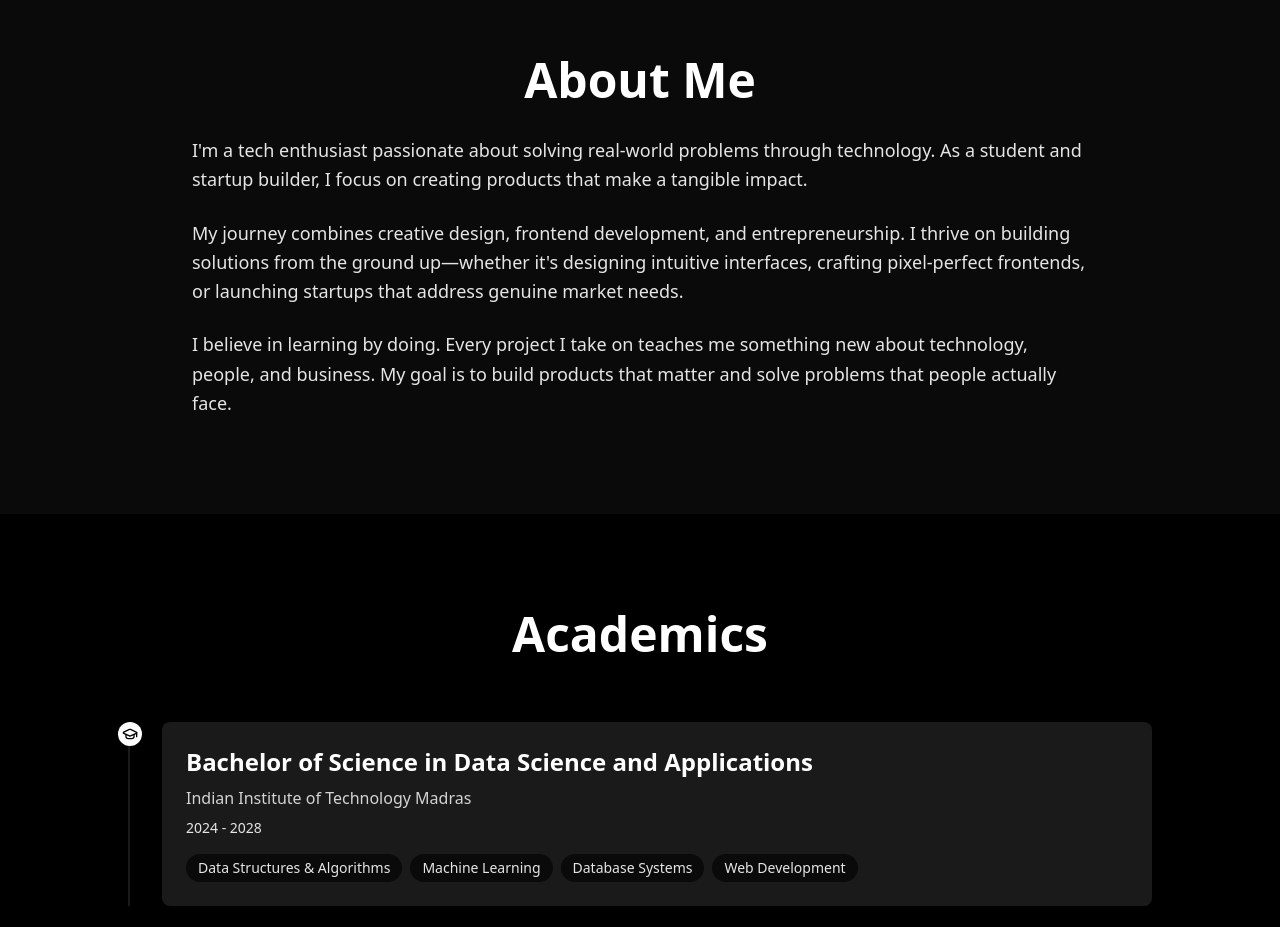
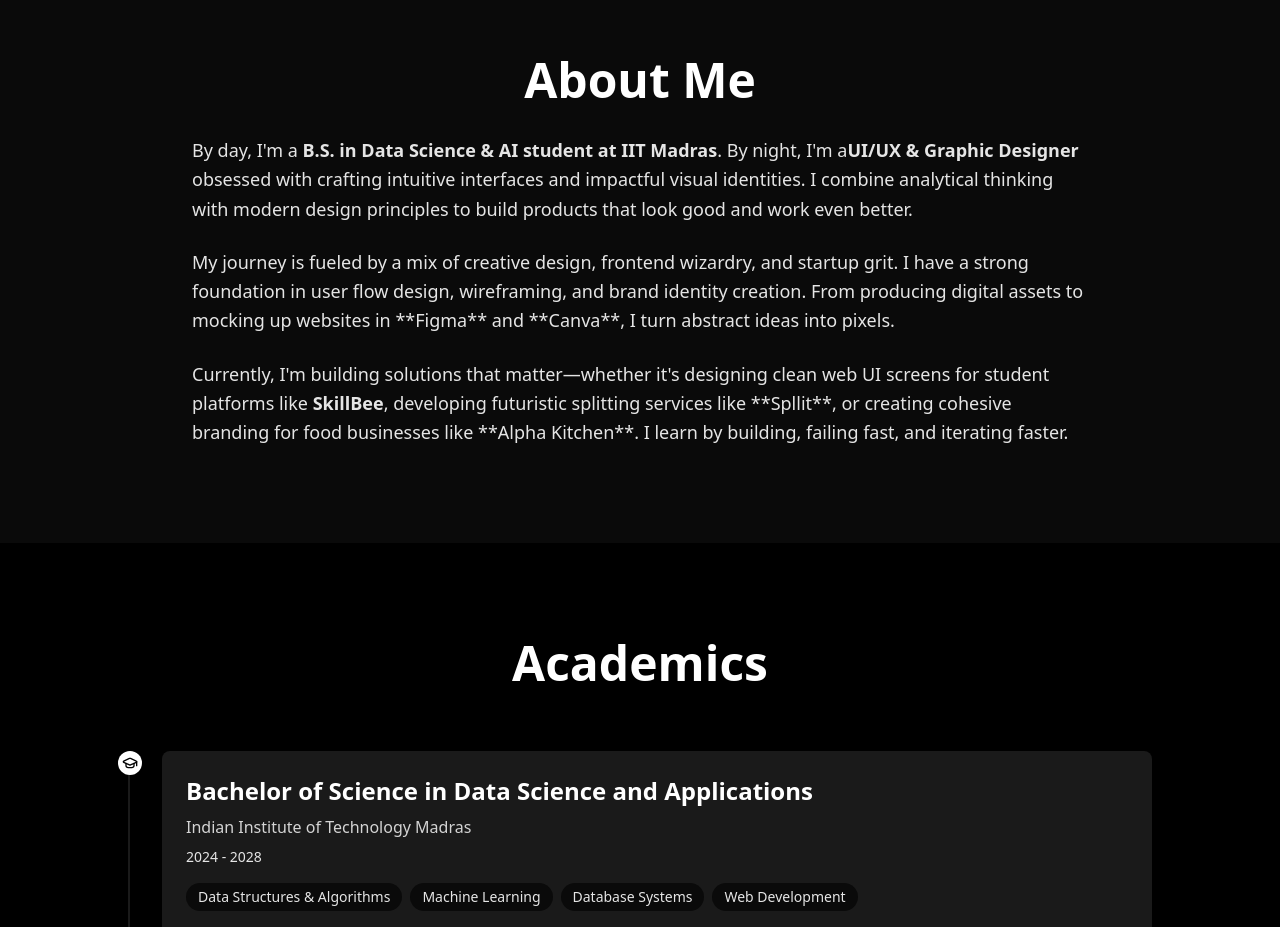
Before and after one commit to 25f3003058-afk/my-portfolio, a Next.js app: page / in a window 1280 px wide. Shown: the part 840-1767 px from the top of the page. Built offline with nearby package versions, Linux system fonts and the light colour scheme.

Commit message:
docs: Update About section with resume profile

```diff
--- a/components/About.tsx
+++ b/components/About.tsx
@@ -23,20 +23,21 @@
 
           <div className="space-y-6 text-light-200 text-lg leading-relaxed">
             <p>
-              I'm a tech enthusiast passionate about solving real-world problems through technology.
-              As a student and startup builder, I focus on creating products that make a tangible impact.
+              By day, I'm a <strong>B.S. in Data Science & AI student at IIT Madras</strong>. By night, I'm a
+              <strong>UI/UX & Graphic Designer</strong> obsessed with crafting intuitive interfaces and impactful visual identities.
+              I combine analytical thinking with modern design principles to build products that look good and work even better.
             </p>
 
             <p>
-              My journey combines creative design, frontend development, and entrepreneurship.
-              I thrive on building solutions from the ground up—whether it's designing intuitive interfaces,
-              crafting pixel-perfect frontends, or launching startups that address genuine market needs.
+              My journey is fueled by a mix of creative design, frontend wizardry, and startup grit.
+              I have a strong foundation in user flow design, wireframing, and brand identity creation.
+              From producing digital assets to mocking up websites in **Figma** and **Canva**, I turn abstract ideas into pixels.
             </p>
 
             <p>
-              I believe in learning by doing. Every project I take on teaches me something new about
-              technology, people, and business. My goal is to build products that matter and solve
-              problems that people actually face.
+              Currently, I'm building solutions that matter—whether it's designing clean web UI screens for student platforms
+              like <strong>SkillBee</strong>, developing futuristic splitting services like **Spllit**, or creating cohesive
+              branding for food businesses like **Alpha Kitchen**. I learn by building, failing fast, and iterating faster.
             </p>
           </div>
         </motion.div>
```
